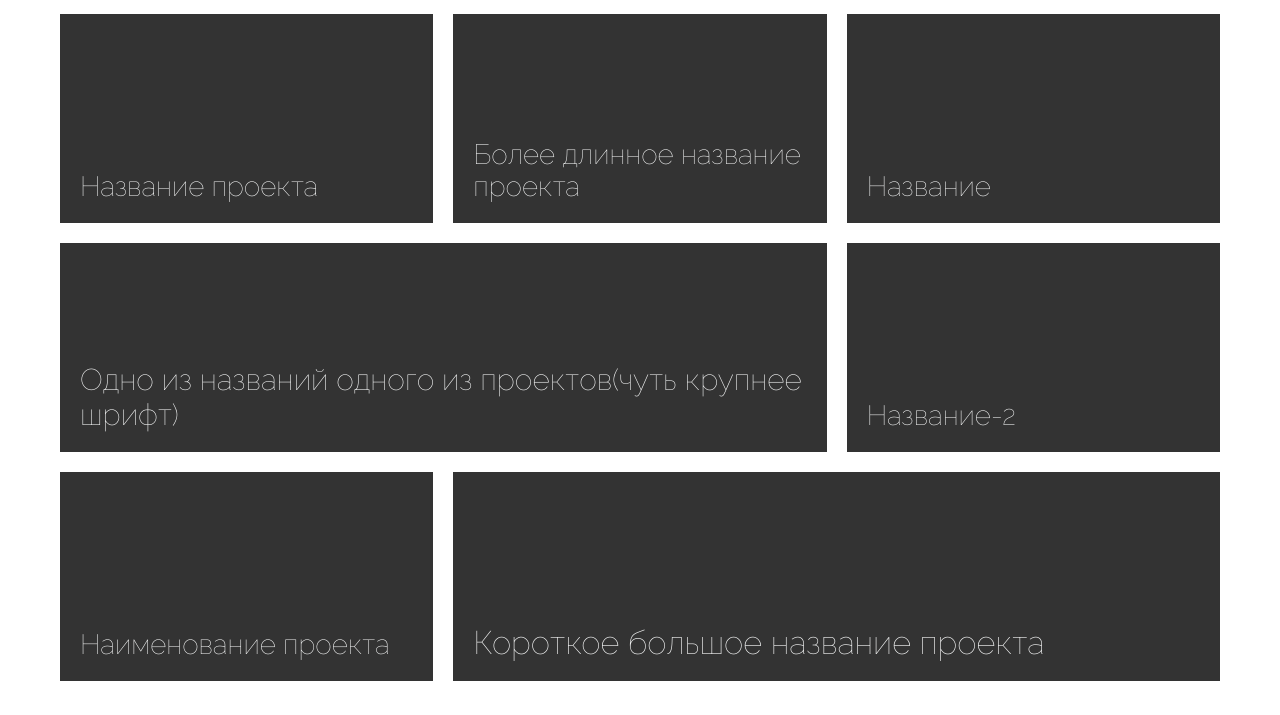
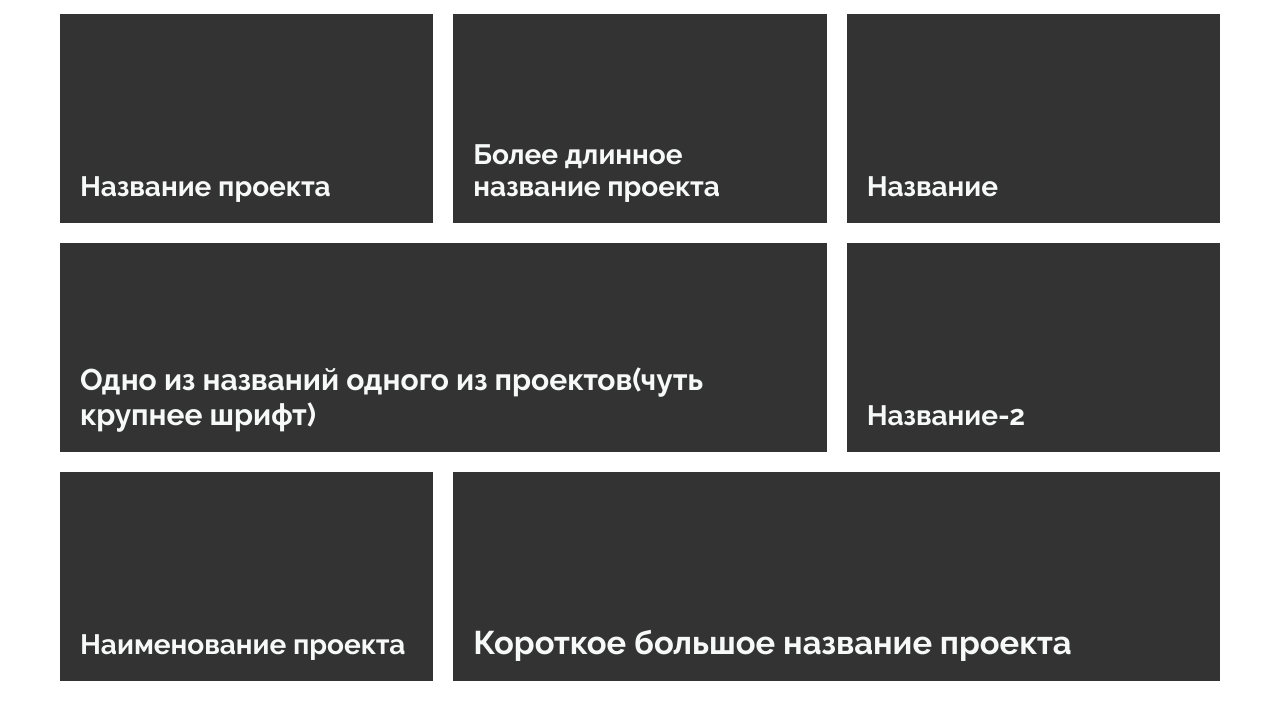
Before and after one commit to Svetlana-2022/new-test-project, a plain HTML site: page index.html in a window 1280 px wide. Shown: the part 172-887 px from the top of the page. Drawn offline with Linux system fonts and the light colour scheme.

```diff
--- a/style.css
+++ b/style.css
@@ -87,7 +87,7 @@ p {
 }
 .title {
     font-family: "Raleway";
-    font-weight: 900;
+    font-weight: 700;
     color: black;
 }
 
--- a/vendor/fonts/fonts.css
+++ b/vendor/fonts/fonts.css
@@ -1,16 +1,16 @@
 @import url(../normalize.css);
-@font-face {
+/* @font-face {
     font-family: "Raleway";
     src: url("./Raleway-VariableFont_wght.woff") format("woff");
     font-style: normal;
     font-weight: 900;
-}
-/* @font-face {
+} */
+@font-face {
     font-family: "Raleway";
-    src: url("./Raleway-Italic-VariableFont_wght.woff") format("woff");
+    src: url("./ofont.ru_Raleway.woff") format("woff");
     font-style: normal;
     font-weight: 700;
-} */
+}
 @font-face {
     font-family: "Roboto";
     src: url("./Roboto-Bold.woff") format("woff");
```
Also changed, not shown: images/3228541_app_b_w_logo_media_popular_icon.svg (deleted), images/vkontact.svg (deleted), vendor/fonts/Raleway-Italic-VariableFont_wght.woff (deleted), vendor/fonts/ofont.ru_Raleway.woff (added).
